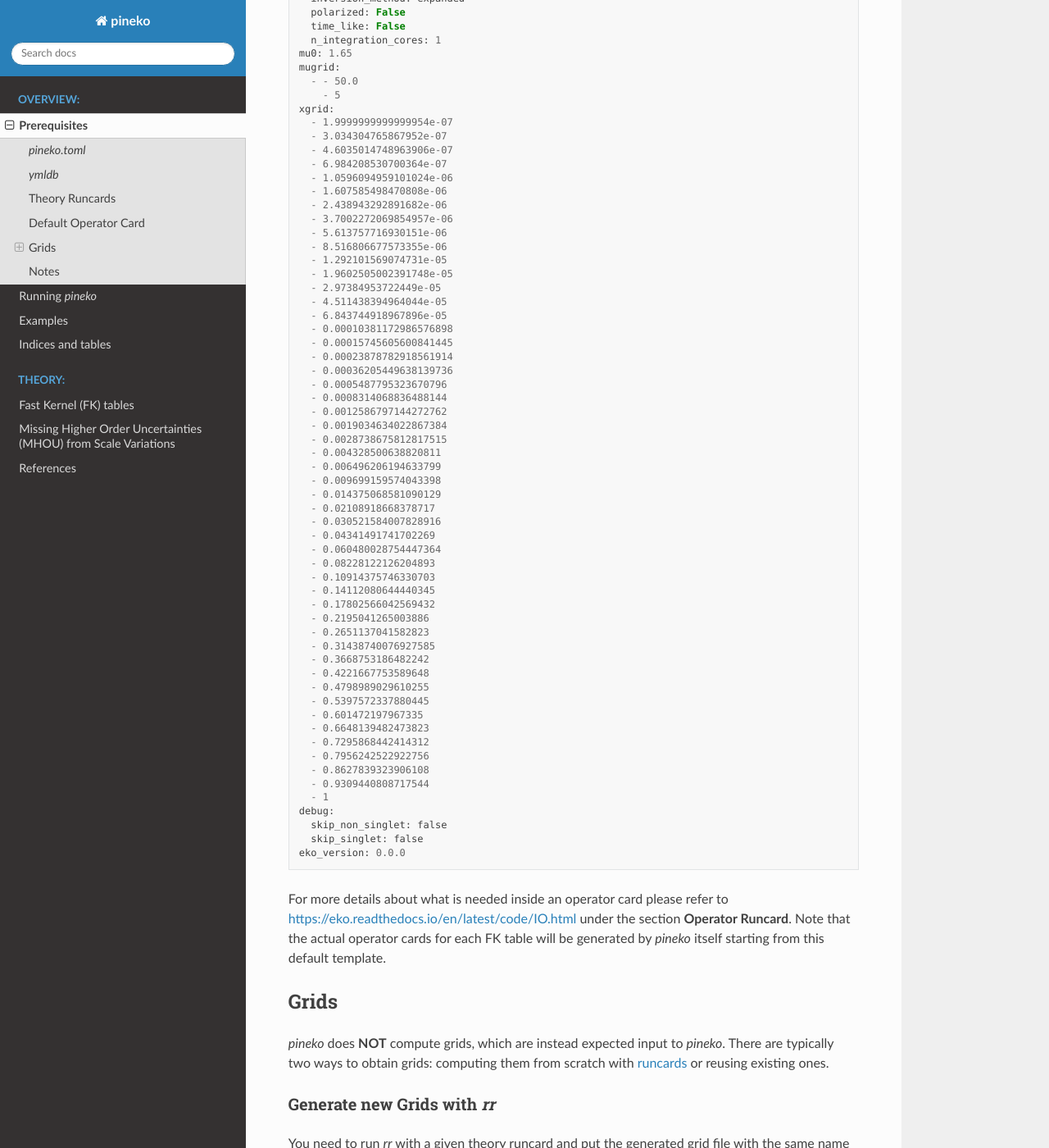
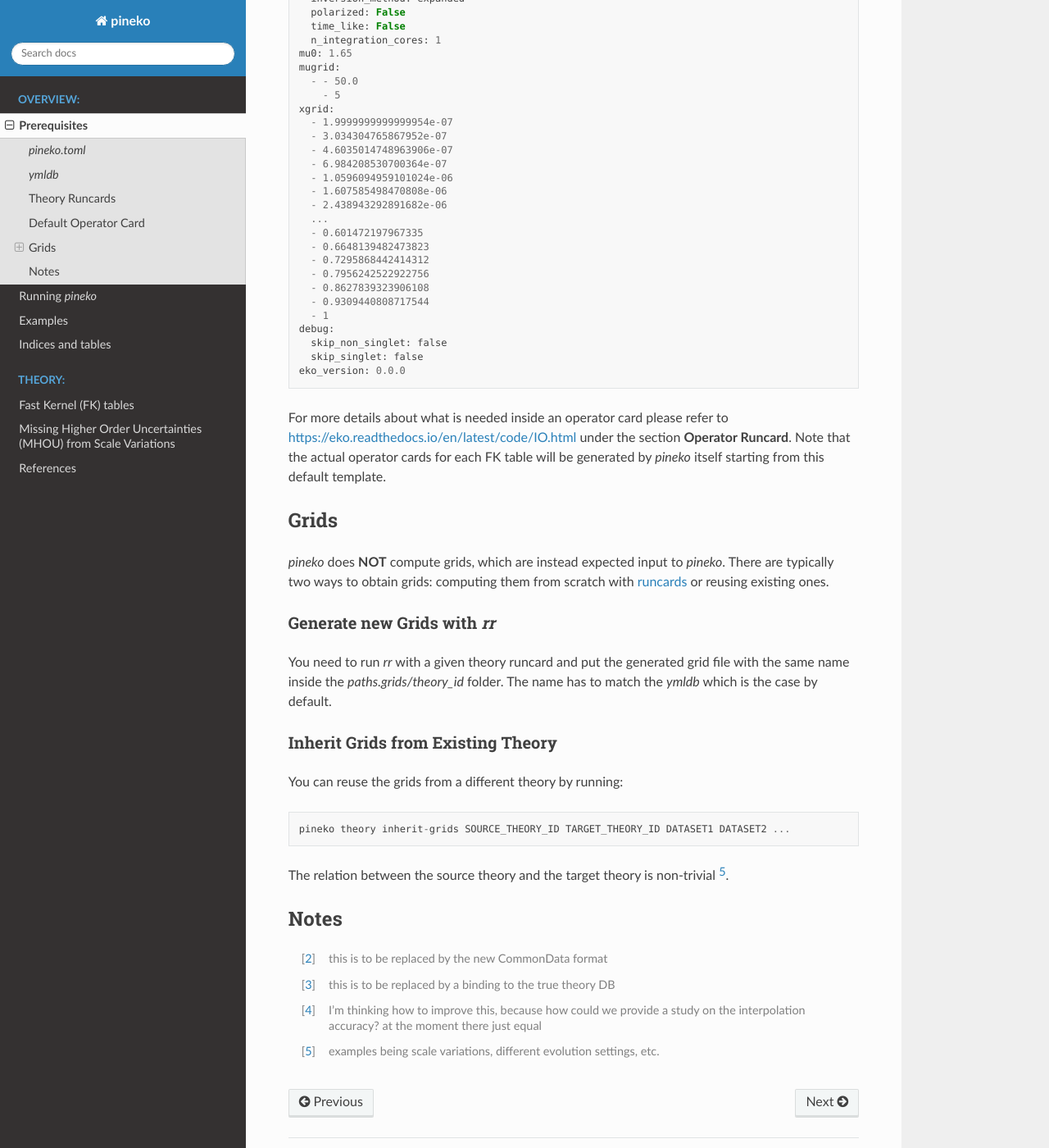
Before and after one commit to NNPDF/pineko, a Sphinx documentation site: the page built from docs/source/overview/prerequisites.rst, in a window 1280 px wide and 1400 px high, scrolled down 1508 px. Shown: the whole window at 82% size. Built offline with Sphinx 7.4.7 and the Read the Docs theme 2.0.0, drawn with Linux system fonts in a browser that asks for light colours.

Commit message:
Use ellipsis on default op card

```diff
--- a/docs/source/overview/prerequisites.rst
+++ b/docs/source/overview/prerequisites.rst
@@ -88,42 +88,7 @@ An example is the following:
     - 1.0596094959101024e-06
     - 1.607585498470808e-06
     - 2.438943292891682e-06
-    - 3.7002272069854957e-06
-    - 5.613757716930151e-06
-    - 8.516806677573355e-06
-    - 1.292101569074731e-05
-    - 1.9602505002391748e-05
-    - 2.97384953722449e-05
-    - 4.511438394964044e-05
-    - 6.843744918967896e-05
-    - 0.00010381172986576898
-    - 0.00015745605600841445
-    - 0.00023878782918561914
-    - 0.00036205449638139736
-    - 0.0005487795323670796
-    - 0.0008314068836488144
-    - 0.0012586797144272762
-    - 0.0019034634022867384
-    - 0.0028738675812817515
-    - 0.004328500638820811
-    - 0.006496206194633799
-    - 0.009699159574043398
-    - 0.014375068581090129
-    - 0.02108918668378717
-    - 0.030521584007828916
-    - 0.04341491741702269
-    - 0.060480028754447364
-    - 0.08228122126204893
-    - 0.10914375746330703
-    - 0.14112080644440345
-    - 0.17802566042569432
-    - 0.2195041265003886
-    - 0.2651137041582823
-    - 0.31438740076927585
-    - 0.3668753186482242
-    - 0.4221667753589648
-    - 0.4798989029610255
-    - 0.5397572337880445
+    ...
     - 0.601472197967335
     - 0.6648139482473823
     - 0.7295868442414312
```
